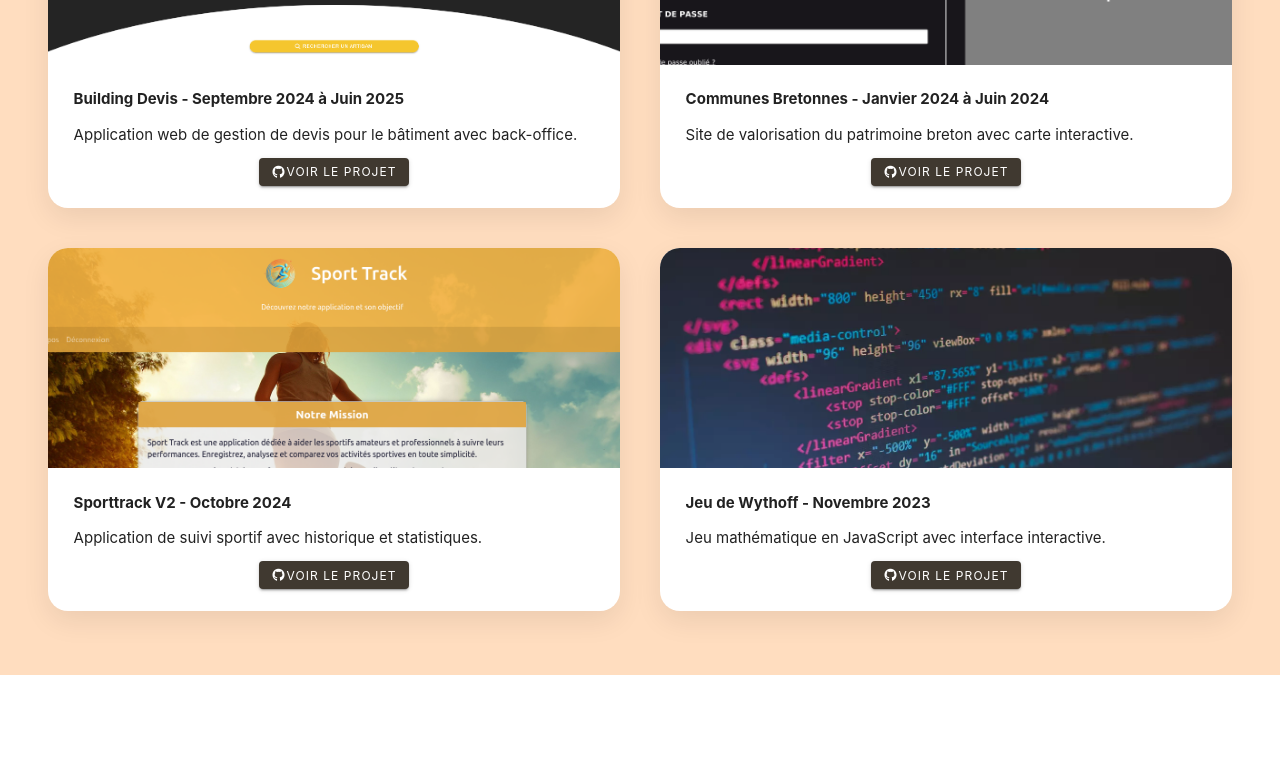
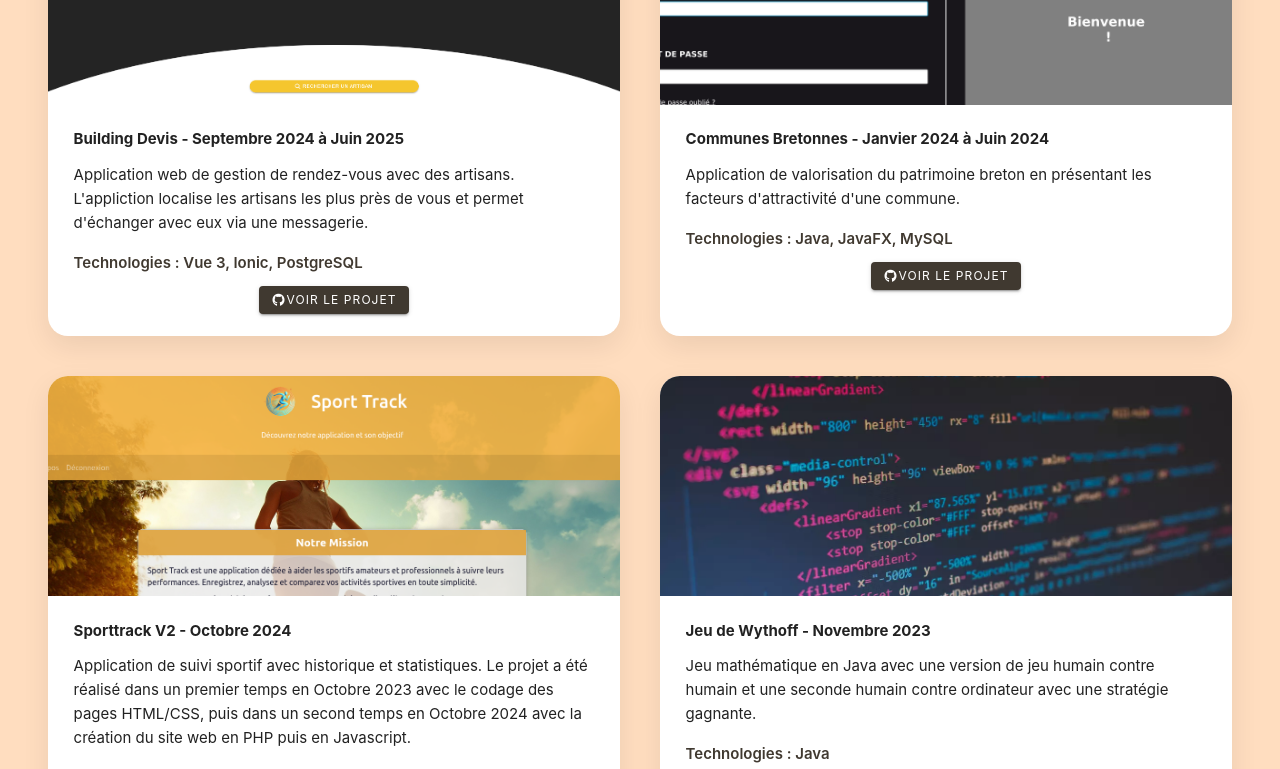
Before and after one commit to SarahFERRON/SarahFERRON.github.io, a Vue app in the folder Portfolio/: page / in a window 1280 px wide. Shown: the part 1180-1949 px from the top of the page. Built offline with nearby package versions, Linux system fonts and the light colour scheme.

Commit message:
improve projets

```diff
--- a/Portfolio/src/components/ProjectCard.vue
+++ b/Portfolio/src/components/ProjectCard.vue
@@ -5,6 +5,7 @@
     <div class="content">
       <h4 style="font-weight: bold;">{{ title }}</h4>
       <p>{{ description }}</p>
+      <p class="tech">Technologies : {{ technologies }}</p>
       <v-btn
         class="btn px-3"
         color="#403930"
@@ -24,6 +25,7 @@
 defineProps({
   title: String,
   description: String,
+  technologies: String,
   image: String,
   featured: Boolean,
   page: String,
@@ -66,6 +68,11 @@ defineProps({
   padding-inline: 0;
 }
 
+.tech {
+  font-weight: 600;
+  color: #403930;
+  margin-top: 0.3rem;
+}
 
 @media (max-width: 900px) {
   .card.featured {
--- a/Portfolio/src/components/ProjectSection.vue
+++ b/Portfolio/src/components/ProjectSection.vue
@@ -22,34 +22,39 @@ const projects = [
     title: 'Portfolio - Janvier 2026',
     description:
       'Portfolio personnel en Vue 3 et Vuetify mettant en avant mes projets récents.',
+    technologies: 'Vue 3, Vuetify',
     image: '/src/assets/portfolio.png',
     page:'https://github.com/SarahFERRON/SarahFERRON.github.io',
   },
   {
     title: 'Building Devis - Septembre 2024 à Juin 2025',
     description:
-      'Application web de gestion de devis pour le bâtiment avec back-office.',
+      'Application web de gestion de rendez-vous avec des artisans. L\'appliction localise les artisans les plus près de vous et permet d\'échanger avec eux via une messagerie.',
+    technologies: 'Vue 3, Ionic, PostgreSQL',
     image: '/src/assets/building-devis.png',
     page:'https://github.com/SarahFERRON/building-devis',
   },
   {
     title: 'Communes Bretonnes - Janvier 2024 à Juin 2024',
     description:
-      'Site de valorisation du patrimoine breton avec carte interactive.',
+      'Application de valorisation du patrimoine breton en présentant les facteurs d\'attractivité d\'une commune.',
+    technologies: 'Java, JavaFX, MySQL',
     image: '/src/assets/communes-bretonnes.png',
     page:'https://github.com/SarahFERRON/communes-bretonnes',
   },
   {
     title: 'Sporttrack V2 - Octobre 2024',
     description:
-      'Application de suivi sportif avec historique et statistiques.',
+      'Application de suivi sportif avec historique et statistiques. Le projet a été réalisé dans un premier temps en Octobre 2023 avec le codage des pages HTML/CSS, puis dans un second temps en Octobre 2024 avec la création du site web en PHP puis en Javascript.',
+    technologies: 'HTML, CSS, PHP, JavaScript',
     image: '/src/assets/sporttrack.png',
     page:'https://github.com/SarahFERRON/sporttrack-v2-js',
   },
   {
     title: 'Jeu de Wythoff - Novembre 2023',
     description:
-      'Jeu mathématique en JavaScript avec interface interactive.',
+      'Jeu mathématique en Java avec une version de jeu humain contre humain et une seconde humain contre ordinateur avec une stratégie gagnante.',
+    technologies: 'Java',
     image: '/src/assets/jeu-de-wythoff.png',
     page:'https://github.com/SarahFERRON/wythoff-game',
   },
```
